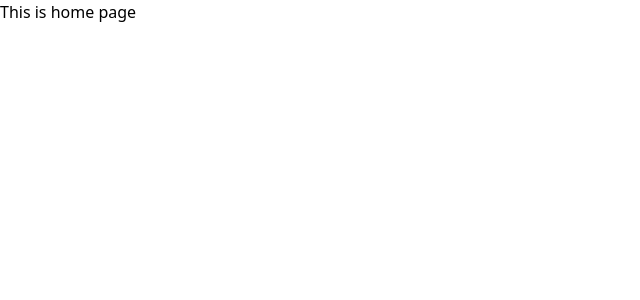
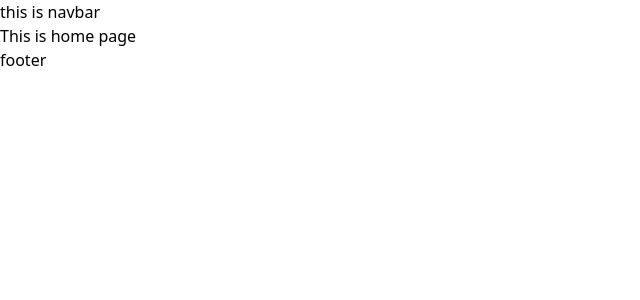
Before and after one commit to Oliulla/getpc, a Next.js app: page / in a window 1280 px wide. Shown: the top 300 px of the page, without its empty margins (0-640 px from the left). Built offline with nearby package versions, Linux system fonts and the light colour scheme.

Commit message:
[DONE]: Rootlayout, footer, navbar, 404, _app.js configuration

```diff
--- /dev/null
+++ b/src/components/RootLayout.js
@@ -0,0 +1,16 @@
+import React from "react";
+import Navbar from "./onetime/Navbar";
+import Footer from "./onetime/Footer";
+
+const RootLayout = ({ children }) => {
+  return (
+    <div>
+      <Navbar />
+
+      <div>{children}</div>
+      <Footer />
+    </div>
+  );
+};
+
+export default RootLayout;
--- /dev/null
+++ b/src/components/onetime/Footer.js
@@ -0,0 +1,11 @@
+import React from 'react';
+
+const Footer = () => {
+    return (
+        <div>
+            footer
+        </div>
+    );
+};
+
+export default Footer;
--- /dev/null
+++ b/src/components/onetime/Navbar.js
@@ -0,0 +1,11 @@
+import React from 'react';
+
+const Navbar = () => {
+    return (
+        <div>
+            this is navbar
+        </div>
+    );
+};
+
+export default Navbar;
--- /dev/null
+++ b/src/pages/404.js
@@ -0,0 +1,26 @@
+import Head from "next/head";
+import Link from "next/link";
+import React from "react";
+
+const ErrorPage = () => {
+  return (
+    <div className="h-screen flex flex-col justify-center items-center bg-gray-200">
+      <Head>
+        <title>GetPC | Not Found Page</title>
+        <meta name="Error" description="Boilagbe | Not Found Page" />
+      </Head>
+      <>
+        <h1 className="text-6xl font-bold mb-4 text-gray-800">404</h1>
+        <p className="text-xl text-gray-600">Page Not Found</p>
+        <Link
+          href="/"
+          className="mt-4 px-6 py-3 bg-yellow-500 hover:bg-yellow-600 text-white rounded transition duration-300 ease-in-out"
+        >
+          Go Home
+        </Link>
+      </>
+    </div>
+  );
+};
+
+export default ErrorPage;
--- a/src/pages/_app.js
+++ b/src/pages/_app.js
@@ -1,5 +1,7 @@
-import '@/styles/globals.css'
+import "@/styles/globals.css";
 
 export default function App({ Component, pageProps }) {
-  return <Component {...pageProps} />
+  const getLayout = Component.getLayout || ((page) => page);
+
+  return getLayout(<Component {...pageProps} />);
 }
--- a/src/pages/index.js
+++ b/src/pages/index.js
@@ -1,11 +1,12 @@
-import React from 'react';
+import RootLayout from "@/components/RootLayout";
+import React from "react";
 
 const HomePage = () => {
-  return (
-    <div>
-      This is home page
-    </div>
-  );
+  return <div>This is home page</div>;
 };
 
 export default HomePage;
+
+HomePage.getLayout = function getLayout(page) {
+  return <RootLayout>{page}</RootLayout>;
+};
```
Also changed, not shown: src/styles/globals.css (line endings or trailing spaces).
